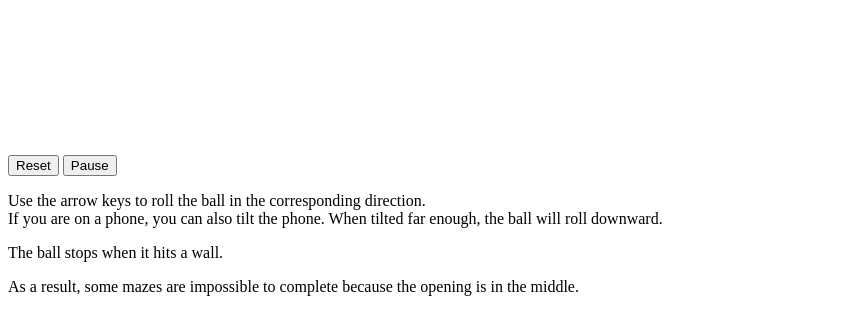
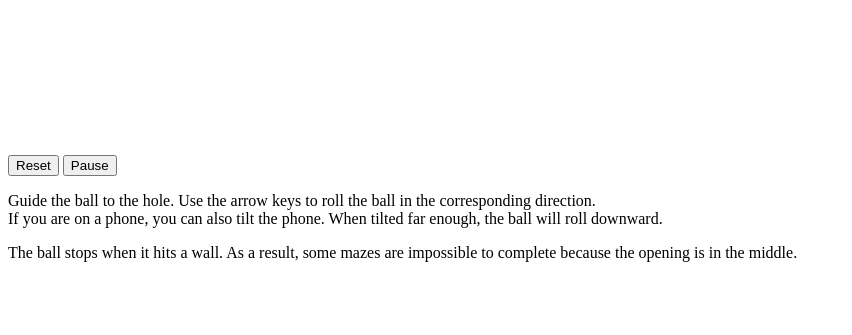
Before and after one commit to thisarray/ball_in_a_maze, a plain HTML site: page index.html in a window 1280 px wide. Shown: the part 79-414 px from the top of the page, without its empty margins (0-852 px from the left). Drawn offline with Linux system fonts and the light colour scheme; a script that the page names is missing.

Commit message:
Improved instructions.

```diff
--- a/index.html
+++ b/index.html
@@ -33,12 +33,11 @@ The game screen appears here if your browser supports the Canvas API.
   <button type="button" id="pause">Pause</button>
 </section>
 
-<p>Use the arrow keys to roll the ball in the corresponding direction.
+<p>Guide the ball to the hole. Use the arrow keys to roll the ball in the corresponding direction.
 <br>If you are on a phone, you can also tilt the phone. When tilted far enough, the ball will roll downward.</p>
 
-<p>The ball stops when it hits a wall.</p>
-
-<p>As a result, some mazes are impossible to complete because the opening is in the middle.</p>
+<p>The ball stops when it hits a wall.
+As a result, some mazes are impossible to complete because the opening is in the middle.</p>
 
 </main>
 
```
